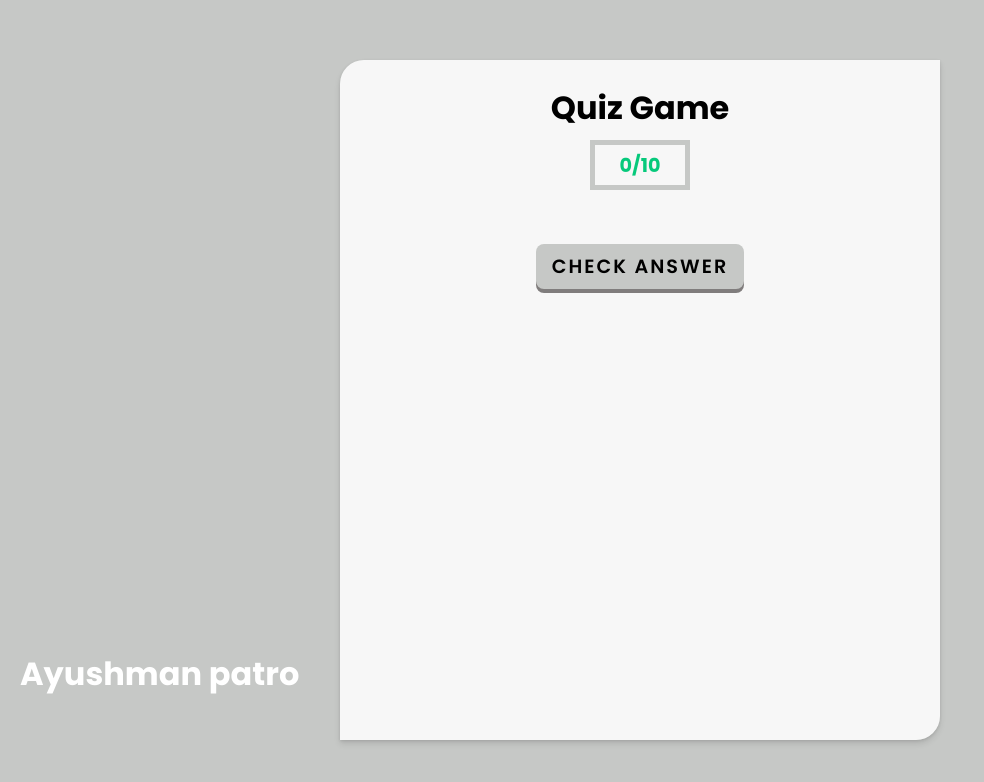
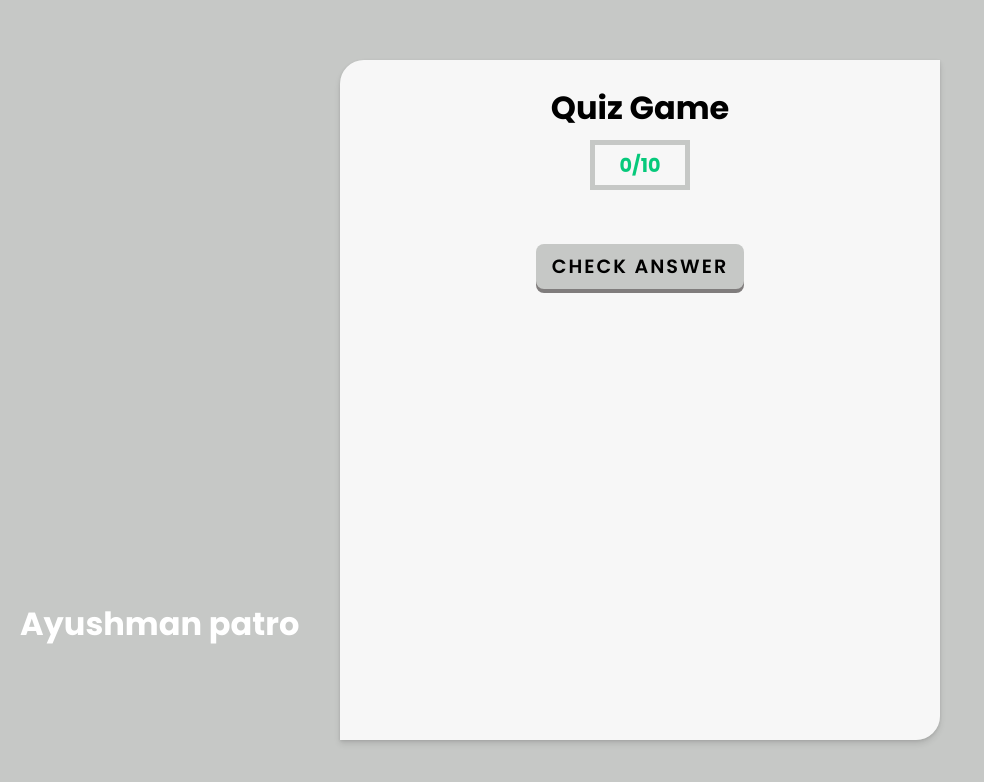
Before and after one commit to Ayushman27/quiz, a plain HTML site: page index.html in a window 1280 px wide. Shown: the whole page, without its empty margins (0-984 px from the left). Drawn offline with Linux system fonts and the light colour scheme; no server answers.

Commit message:
Update main.css

```diff
--- a/main.css
+++ b/main.css
@@ -143,7 +143,7 @@ body {
 }
 .name {
     position: absolute;
-    top: 650px;
+    top: 600px;
     left: 20px;
     color: #ffffff;
 }
```
